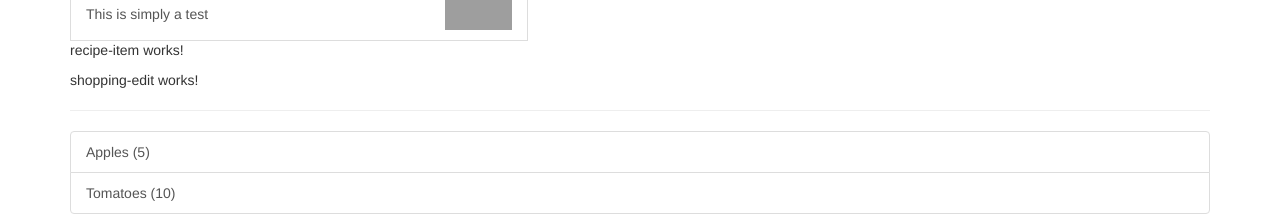
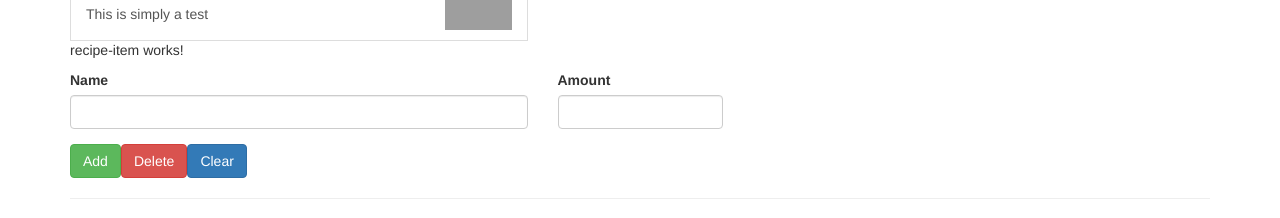
Before and after one commit to speedygonzales91/RecipeAngular, an Angular app: page / in a window 1280 px wide. Shown: the part 320-538 px from the top of the page. Built offline with nearby package versions, Linux system fonts and the light colour scheme; grey boxes are pictures that could not be loaded.

Commit message:
16 Adding shopping list edit section

```diff
--- a/src/app/shopping-list/shopping-edit/shopping-edit.component.html
+++ b/src/app/shopping-list/shopping-edit/shopping-edit.component.html
@@ -1 +1,24 @@
-<p>shopping-edit works!</p>
+<div class="row">
+    <div class="col-xs-12">
+        <form>
+            <div class="row">
+                <div class="col-sm-5 form-group">
+                    <label for="name">Name</label>
+                    <input type="text" id="name" class="form-control">
+                </div>
+                <div class="col-sm-2 form-group">
+                    <label for="amount">Amount</label>
+                    <input type="number" name="amount" id="amount" class="form-control">
+                </div>
+            </div>
+                <div class="row">
+                    <div class="col-xs-12">
+                        <button class="btn btn-success" type="submit">Add</button>
+                        <button class="btn btn-danger" type="button">Delete</button>
+                        <button class="btn btn-primary" type="button">Clear</button>
+                    </div>
+                </div>
+
+        </form>
+    </div>
+</div>
```
